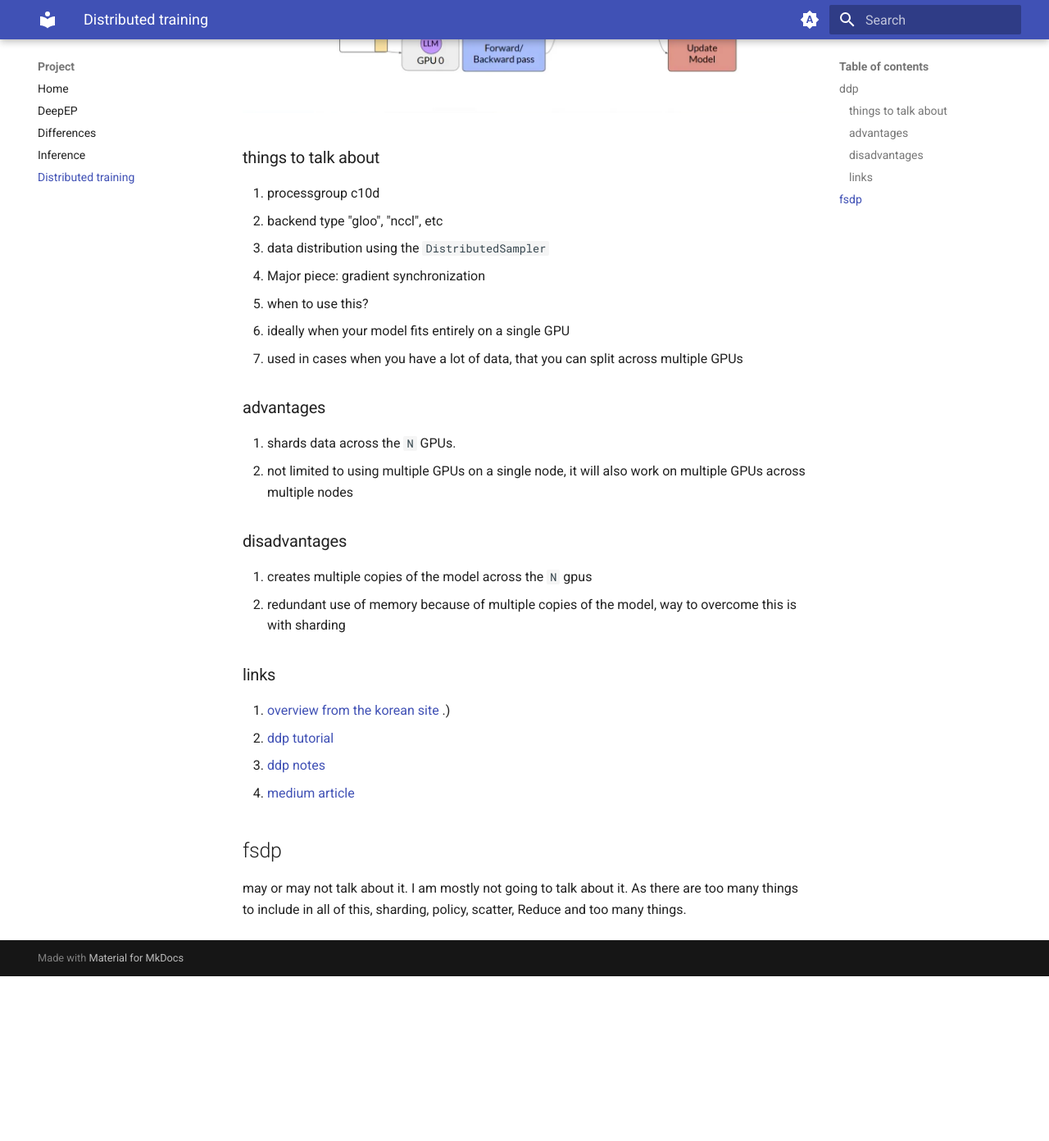
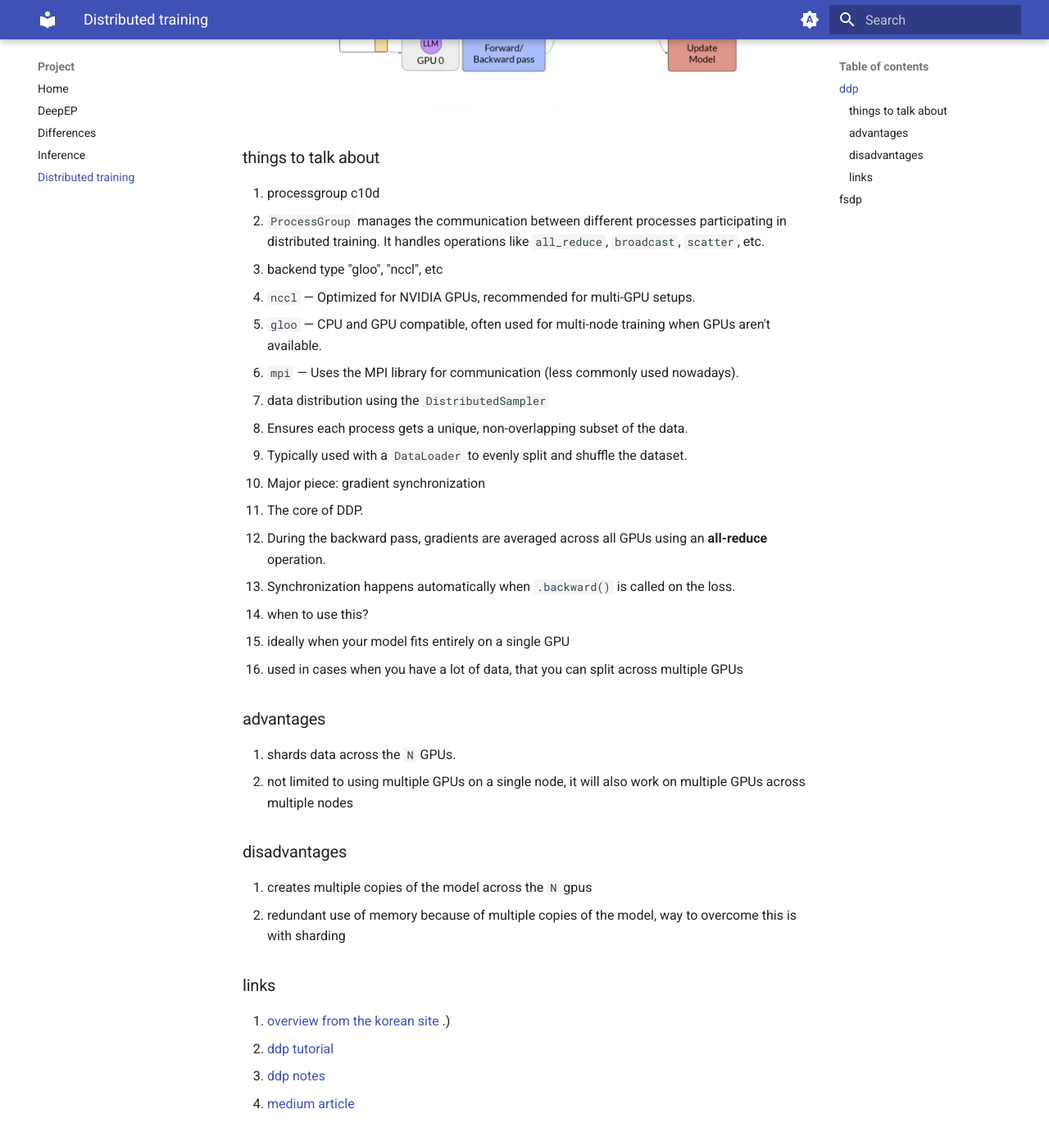
Before and after one commit to deven367/sp25-b534, an MkDocs documentation site: the page built from docs/pytorch.md, in a window 1280 px wide and 1400 px high, scrolled down 689 px. Shown: the top 1392 px of the window at 82% size. Built offline with MkDocs 1.6.1 and Material for MkDocs 9.7.7, drawn with Linux system fonts in a browser that asks for light colours; before the commit the page ends 1880 px from its top, so only the background shows below that; some of the changed text lies outside the part shown.

Commit message:
additional details and clean up

```diff
--- a/docs/pytorch.md
+++ b/docs/pytorch.md
@@ -14,9 +14,18 @@
 ### things to talk about
 
 1. processgroup c10d
+   1. `ProcessGroup` manages the communication between different processes participating in distributed training. It handles operations like `all_reduce`, `broadcast`, `scatter`, etc.
 2. backend type "gloo", "nccl", etc
+   1. `nccl` — Optimized for NVIDIA GPUs, recommended for multi-GPU setups.
+   2. `gloo` — CPU and GPU compatible, often used for multi-node training when GPUs aren't available.
+   3. `mpi` — Uses the MPI library for communication (less commonly used nowadays).
 3. data distribution using the `DistributedSampler`
+   1. Ensures each process gets a unique, non-overlapping subset of the data.
+   2. Typically used with a `DataLoader` to evenly split and shuffle the dataset.
 4. Major piece: gradient synchronization
+   1. The core of DDP.
+   2. During the backward pass, gradients are averaged across all GPUs using an **all-reduce** operation.
+   3. Synchronization happens automatically when `.backward()` is called on the loss.
 5. when to use this?
    1. ideally when your model fits entirely on a single GPU
    2. used in cases when you have a lot of data, that you can split across multiple GPUs
@@ -40,4 +49,4 @@
 
 ## fsdp
 
-may or may not talk about it. I am mostly not going to talk about it. As there are too many things to include in all of this, sharding, policy, scatter, Reduce and too many things.
+> **Note:** I might not cover FSDP because it introduces additional complexity — involving sharding policies, parameter scattering, optimizer state partitioning, and advanced collective operations like `ReduceScatter`. It’s a powerful approach but deserves its own dedicated explanation.
```
